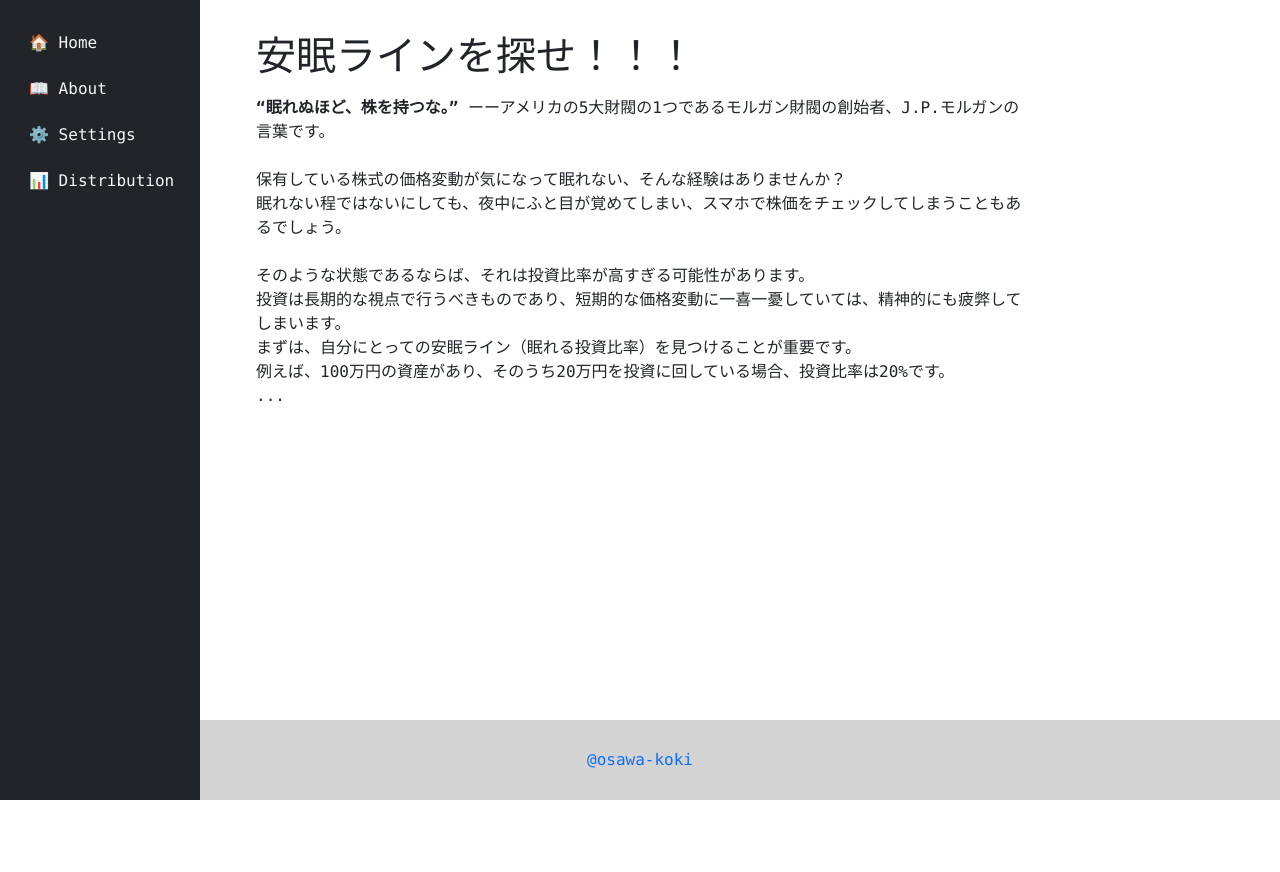
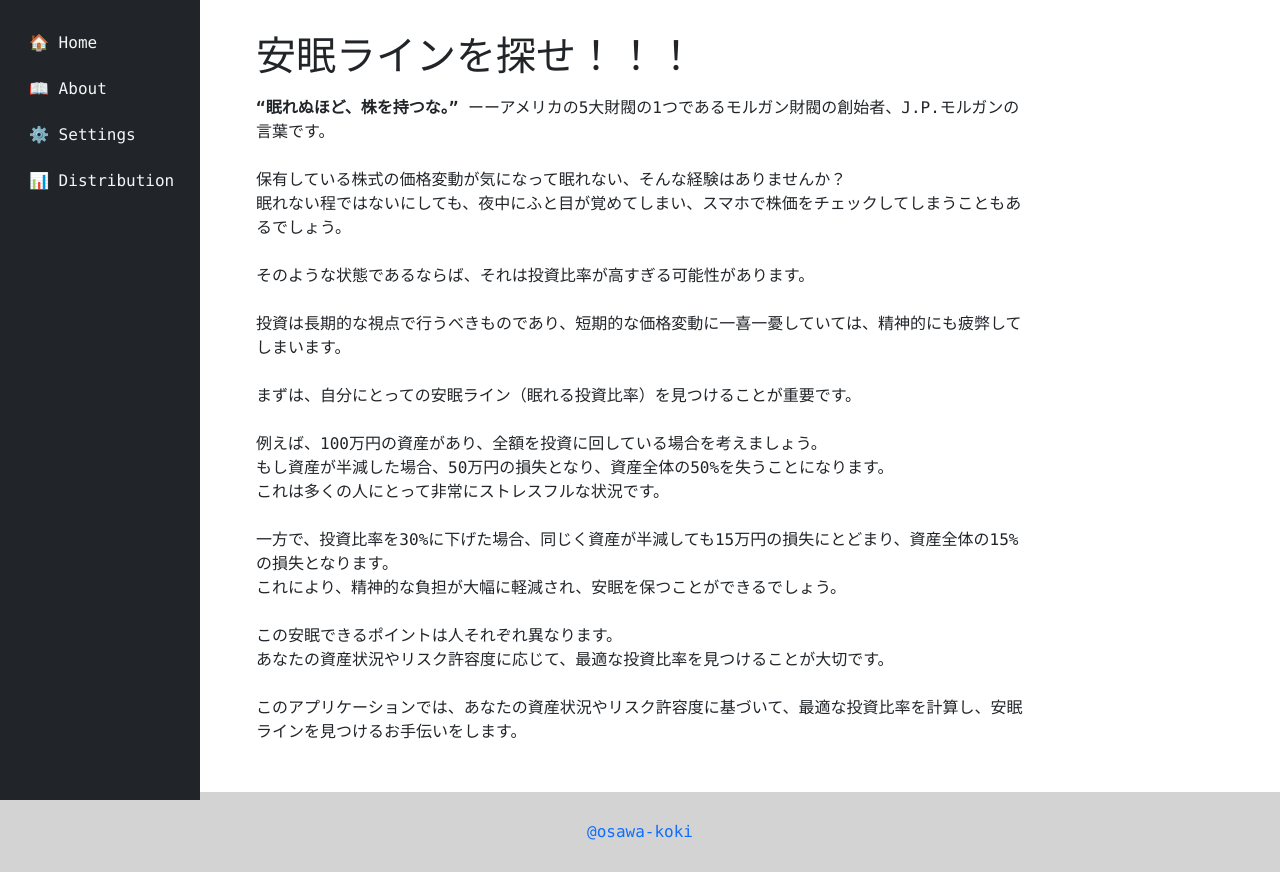
Before and after one commit to osawa-koki/investment-good-sleep-line, a Next.js app: page /about in a window 1280 px wide. Before the commit the page ends 800 px from the top, so only its background shows below. Built offline with nearby package versions, Linux system fonts and the light colour scheme.

Commit message:
説明文の追加

```diff
--- a/app/about/page.tsx
+++ b/app/about/page.tsx
@@ -18,13 +18,31 @@ export default function AboutPage (): React.JSX.Element {
           <br />
           そのような状態であるならば、それは投資比率が高すぎる可能性があります。
           <br />
+          <br />
           投資は長期的な視点で行うべきものであり、短期的な価格変動に一喜一憂していては、精神的にも疲弊してしまいます。
+          <br />
           <br />
           まずは、自分にとっての安眠ライン（眠れる投資比率）を見つけることが重要です。
           <br />
-          例えば、100万円の資産があり、そのうち20万円を投資に回している場合、投資比率は20%です。
           <br />
-          ...
+          例えば、100万円の資産があり、全額を投資に回している場合を考えましょう。
+          <br />
+          もし資産が半減した場合、50万円の損失となり、資産全体の50%を失うことになります。
+          <br />
+          これは多くの人にとって非常にストレスフルな状況です。
+          <br />
+          <br />
+          一方で、投資比率を30%に下げた場合、同じく資産が半減しても15万円の損失にとどまり、資産全体の15%の損失となります。
+          <br />
+          これにより、精神的な負担が大幅に軽減され、安眠を保つことができるでしょう。
+          <br />
+          <br />
+          この安眠できるポイントは人それぞれ異なります。
+          <br />
+          あなたの資産状況やリスク許容度に応じて、最適な投資比率を見つけることが大切です。
+          <br />
+          <br />
+          このアプリケーションでは、あなたの資産状況やリスク許容度に基づいて、最適な投資比率を計算し、安眠ラインを見つけるお手伝いをします。
         </p>
       </div>
     </>
```
